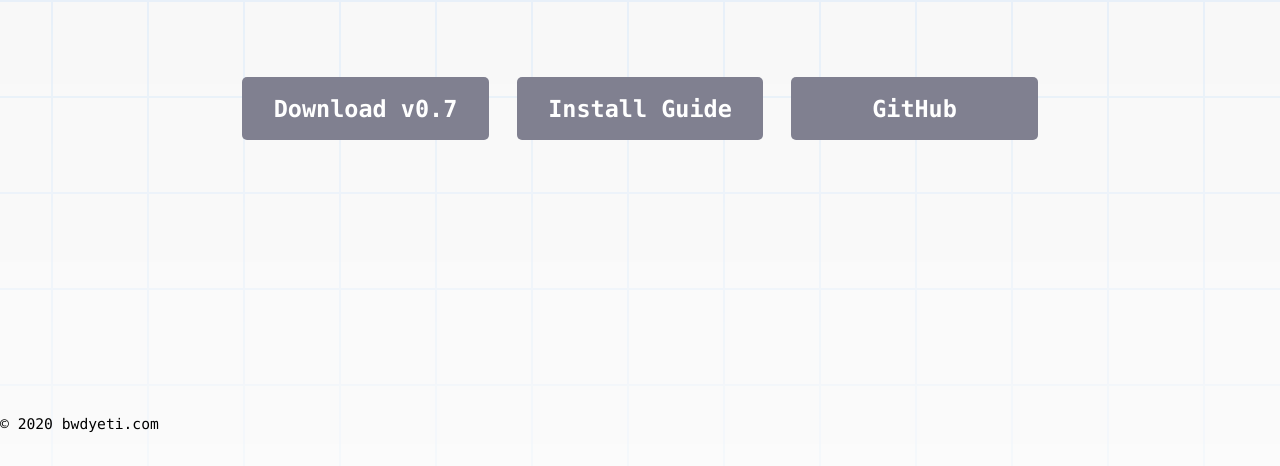
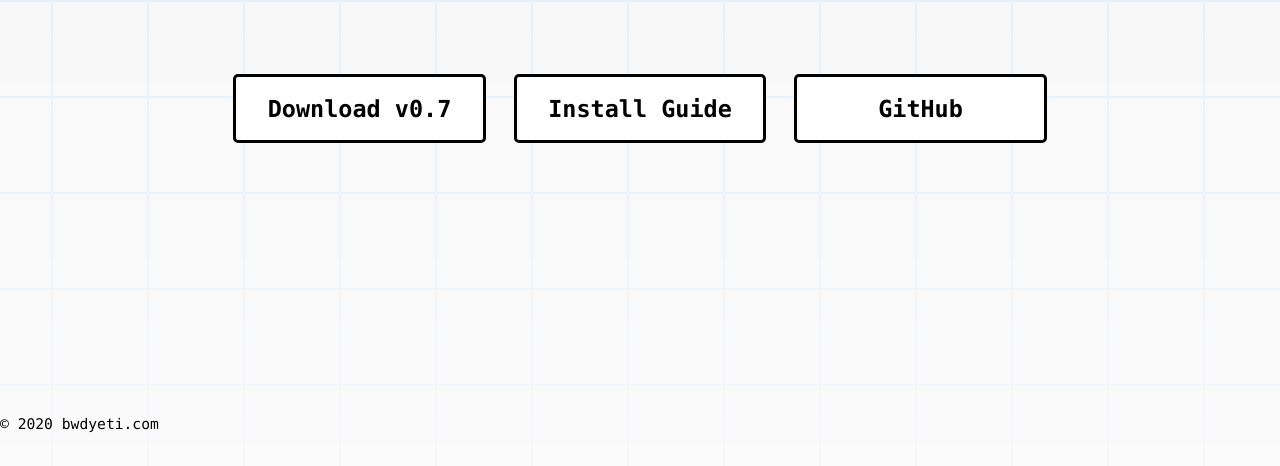
Before and after one commit to bwdyeti-com/Tactile-Webpage, a plain HTML site: page index.html in a window 1280 px wide. Shown: the part 334-800 px from the top of the page. Drawn offline with Linux system fonts and the light colour scheme; a web font is replaced by a local one.

Commit message:
Buttons
-Match button style to the Tactile logo

```diff
--- a/css/index.css
+++ b/css/index.css
@@ -70,10 +70,20 @@ div.main-button > a {
 }
 
 div.main-button a{
+	color: #000000;
+	background-color: #ffffff;
+	border: solid black;
+
+	-webkit-transition: background-color 0.2s,
+	                    color 0.2s;
+	   -moz-transition: background-color 0.2s,
+	                    color 0.2s;
+	        transition: background-color 0.2s,
+		            color 0.2s;
+}
+
+div.main-button a:hover, div.main-button a:focus{
 	color: #ffffff;
-	background-color: #808090;
-
-	-webkit-transition: background-color 0.4s;
-	   -moz-transition: background-color 0.4s;
-	        transition: background-color 0.4s;
+	background-color: #000000;
+	border: solid black;
 }
```
